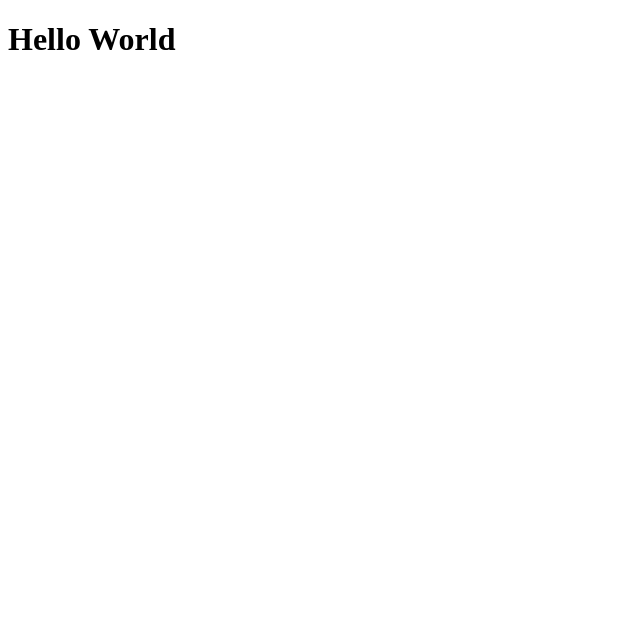
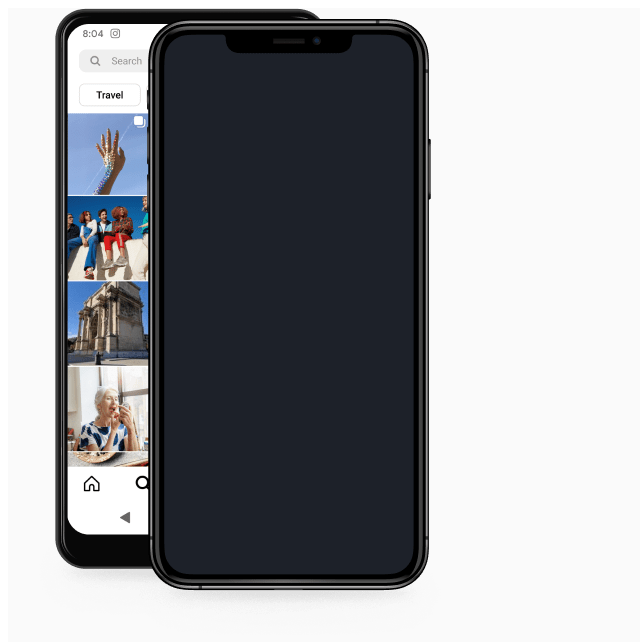
Before and after one commit to JeanVictor44/Instagram-Clone-Frontend, a React (Vite) app: page / in a window 1280 px wide. Shown: the top 642 px of the page, without its empty margins (0-640 px from the left). Built offline with nearby package versions, Linux system fonts and the light colour scheme.

Commit message:
fix: Add ThemeProvider in Theme Context

```diff
--- a/src/context/Theme/index.tsx
+++ b/src/context/Theme/index.tsx
@@ -1,9 +1,10 @@
 import { createContext, ReactNode, useContext, useState } from 'react';
+import { ThemeProvider } from 'styled-components';
 import { light } from '../../styles/themes/light';
 import { Theme } from '../../types/Theme';
 
 interface ThemeContextData {
-    // toggleTheme(): void;
+    toggleTheme(): void;
     theme: Theme
 }
 
@@ -15,20 +16,19 @@ interface CustomThemeProviderProps {
 
 export function CustomThemeProvider({children}: CustomThemeProviderProps){
   const [theme, setTheme] = useState<Theme>(light);
-  //   function toggleTheme(){
-  //     if(theme.name == 'light'){
-  //         setTheme(dark)
-  //     }else {
-  //         setTheme(light)
-  //     }
-  //   }
+  function toggleTheme(){
+
+  }
   return (
     <ThemeContext.Provider value={{
-      theme
+      theme,
+      toggleTheme
     }} >
-      {
-        children
-      }
+      <ThemeProvider theme={theme}>
+        {
+          children
+        }
+      </ThemeProvider>
     </ThemeContext.Provider>
   );
 }
--- /dev/null
+++ b/src/pages/Login/index.tsx
@@ -0,0 +1,10 @@
+import phoneImg from '../../assets/phone.png';
+import { Container } from './style';
+
+export function Login(){
+  return (
+    <Container>
+      <img src={phoneImg}/>
+    </Container>
+  );
+}
--- /dev/null
+++ b/src/pages/Login/style.ts
@@ -0,0 +1,5 @@
+import styled from 'styled-components';
+
+export const Container = styled.div `
+    background-color: ${({theme}) => theme.colors.white };
+`;
--- /dev/null
+++ b/src/pages/Register/index.tsx
@@ -0,0 +1,5 @@
+export function Register(){
+  return (
+    <h1>register</h1>
+  );
+}
```
Also changed, not shown: src/routes/index.tsx (+14 -8 lines), .eslintrc.json.
